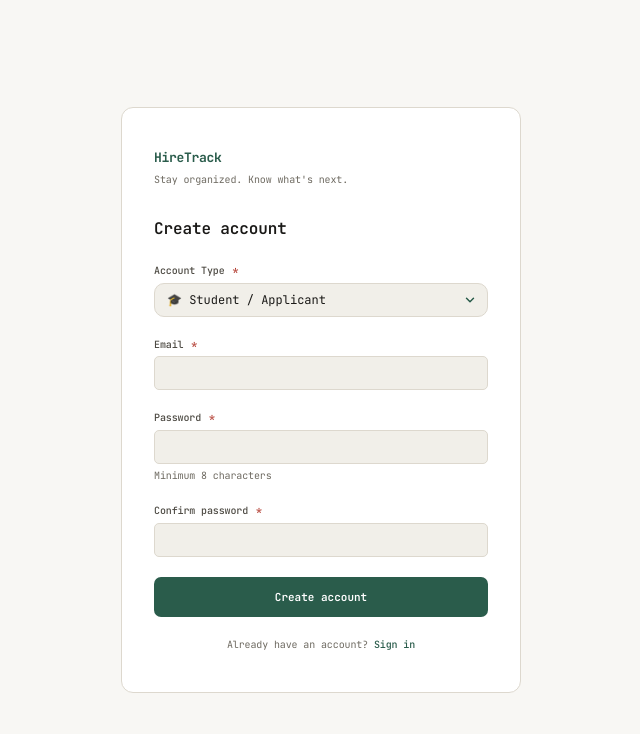
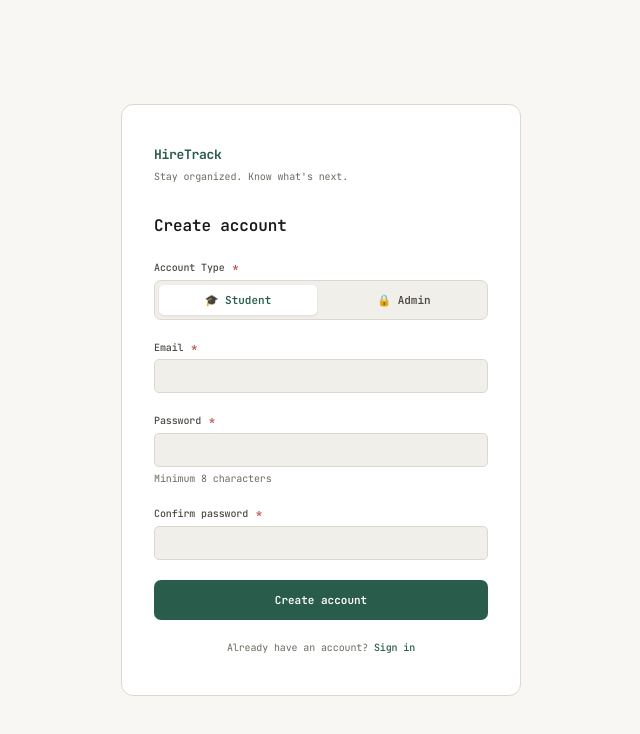
Before and after one commit to bangarukondabollapally/hiretrack-frontend, a React (Vite) app: page /register in a window 1280 px wide. Shown: the top 734 px of the page, without its empty margins (319-959 px from the left). Built offline with nearby package versions, Linux system fonts and the light colour scheme; no server answers.

Commit message:
Refine AI input font size to 11px, remove Go to Workspace buttons, replace registration select with simple Student and Admin buttons

```diff
--- a/src/assistant/ChatPage.css
+++ b/src/assistant/ChatPage.css
@@ -853,19 +853,26 @@
 
 .composer-input {
   flex: 1;
-  min-height: 22px;
-  max-height: 140px;
-  padding: 4px 0;
+  min-height: 20px;
+  max-height: 120px;
+  padding: 3px 0;
   overflow-y: auto;
   border: none !important;
   outline: none !important;
   box-shadow: none !important;
   background: transparent;
   font-family: var(--font-primary);
-  font-size: 12.5px;
+  font-size: 11px;
   color: var(--text-primary);
   resize: none;
-  line-height: 1.35;
+  line-height: 1.3;
+  letter-spacing: -0.01em;
+}
+
+.composer-input::placeholder {
+  font-size: 11px;
+  color: var(--text-tertiary);
+  font-family: var(--font-primary);
 }
 
 .composer-right-actions {
--- a/src/auth/Auth.css
+++ b/src/auth/Auth.css
@@ -188,6 +188,44 @@
   color: var(--accent-hover);
 }
 
+/* ── Role Segmented Toggle Buttons ────────────────────────────────── */
+.role-segmented-buttons {
+  display: flex;
+  gap: 8px;
+  background-color: var(--surface-sunken);
+  padding: 4px;
+  border: 1px solid var(--border);
+  border-radius: var(--radius-md);
+}
+
+.role-btn {
+  flex: 1;
+  padding: 8px 12px;
+  font-size: var(--text-button);
+  font-weight: var(--weight-semibold);
+  color: var(--text-secondary);
+  background: transparent;
+  border: none;
+  border-radius: var(--radius-sm);
+  cursor: pointer;
+  transition: all var(--transition-fast);
+  display: flex;
+  align-items: center;
+  justify-content: center;
+  gap: 6px;
+}
+
+.role-btn:hover:not(:disabled) {
+  color: var(--text-primary);
+  background-color: rgba(0, 0, 0, 0.03);
+}
+
+.role-btn--active {
+  background-color: var(--surface);
+  color: var(--accent);
+  box-shadow: 0 1px 3px rgba(0, 0, 0, 0.08);
+}
+
 /* ── Responsive ──────────────────────────────────────────────────── */
 @media (max-width: 480px) {
   .auth-card {
--- a/src/auth/RegisterPage.jsx
+++ b/src/auth/RegisterPage.jsx
@@ -19,7 +19,7 @@
  */
 
 import { useState } from 'react';
-import { Link, useNavigate } from 'react-router-dom';
+import { Link, useNavigate, useSearchParams } from 'react-router-dom';
 import { useAuth } from './AuthContext';
 import axiosInstance from '../api/axiosInstance';
 import { ROUTES } from '../lib/constants';
@@ -50,12 +50,15 @@ function validateConfirmPassword(value, password) {
 export default function RegisterPage() {
   const navigate = useNavigate();
   const { login } = useAuth();
+  const [searchParams] = useSearchParams();
+
+  const initialRole = searchParams.get('role')?.toUpperCase() === 'ADMIN' ? 'ADMIN' : 'USER';
 
   const [fields, setFields] = useState({
     email: '',
     password: '',
     confirmPassword: '',
-    role: 'USER',
+    role: initialRole,
   });
   const [touched, setTouched] = useState({
     email: false,
@@ -147,22 +150,29 @@ export default function RegisterPage() {
           noValidate
           aria-label="Create account form"
         >
-          {/* Account Role Selector */}
+          {/* Account Role Buttons (No dropdowns) */}
           <div className="field">
-            <label className="field-label" htmlFor="register-role">
+            <label className="field-label">
               Account Type <span className="required" aria-hidden="true">*</span>
             </label>
-            <select
-              id="register-role"
-              name="role"
-              className="field-input field-select"
-              value={fields.role}
-              onChange={handleChange}
-              disabled={isSubmitting}
-            >
-              <option value="USER">🎓 Student / Applicant</option>
-              <option value="ADMIN">🔒 Placement Officer / Admin</option>
-            </select>
+            <div className="role-segmented-buttons">
+              <button
+                type="button"
+                className={`role-btn ${fields.role === 'USER' ? 'role-btn--active' : ''}`}
+                onClick={() => setFields(prev => ({ ...prev, role: 'USER' }))}
+                disabled={isSubmitting}
+              >
+                <span>🎓 Student</span>
+              </button>
+              <button
+                type="button"
+                className={`role-btn ${fields.role === 'ADMIN' ? 'role-btn--active' : ''}`}
+                onClick={() => setFields(prev => ({ ...prev, role: 'ADMIN' }))}
+                disabled={isSubmitting}
+              >
+                <span>🔒 Admin</span>
+              </button>
+            </div>
           </div>
           {/* Email */}
           <div className="field">
--- a/src/landing/LandingPage.jsx
+++ b/src/landing/LandingPage.jsx
@@ -64,15 +64,9 @@ export default function LandingPage() {
           </nav>
 
           <div className="landing-nav__actions">
-            <Link to="/login" className="landing-btn landing-btn--ghost">Sign in</Link>
-            <Link to="/register" className="landing-btn landing-btn--ghost">Register</Link>
-            {isAuthenticated ? (
-              <Link to={targetWorkspace} className="landing-btn landing-btn--primary">
-                Go to Workspace →
-              </Link>
-            ) : (
-              <Link to="/register" className="landing-btn landing-btn--primary">Get Started</Link>
-            )}
+            <Link to="/login" className="landing-btn landing-btn--ghost">Student Sign in</Link>
+            <Link to="/login?role=ADMIN" className="landing-btn landing-btn--ghost">Admin Sign in</Link>
+            <Link to="/register" className="landing-btn landing-btn--primary">Register</Link>
           </div>
         </div>
       </header>
@@ -89,19 +83,14 @@ export default function LandingPage() {
           </p>
 
           <div className="landing-hero__ctas">
-            {isAuthenticated && (
-              <Link to={targetWorkspace} className="landing-btn landing-btn--hero">
-                Go to Your Workspace
-                <svg width="18" height="18" viewBox="0 0 24 24" fill="none" stroke="currentColor" strokeWidth="2" strokeLinecap="round" strokeLinejoin="round">
-                  <path d="M5 12h14M12 5l7 7-7 7"/>
-                </svg>
-              </Link>
-            )}
-            <Link to="/register" className="landing-btn landing-btn--secondary">
-              Get Started Free
+            <Link to="/register?role=USER" className="landing-btn landing-btn--hero">
+              Student Portal
+              <svg width="18" height="18" viewBox="0 0 24 24" fill="none" stroke="currentColor" strokeWidth="2" strokeLinecap="round" strokeLinejoin="round">
+                <path d="M5 12h14M12 5l7 7-7 7"/>
+              </svg>
             </Link>
-            <Link to="/login" className="landing-btn landing-btn--secondary">
-              Sign In
+            <Link to="/register?role=ADMIN" className="landing-btn landing-btn--secondary">
+              Admin Portal
             </Link>
           </div>
 
```
